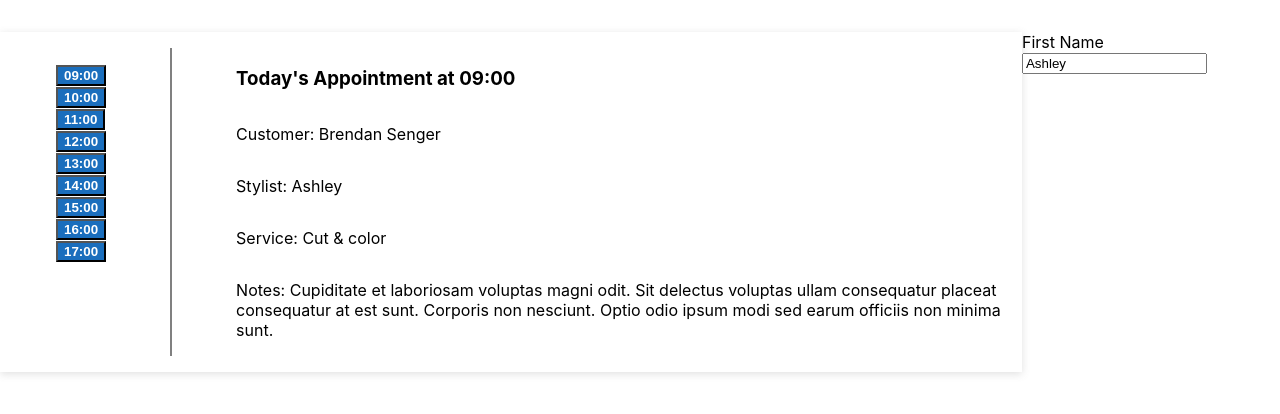
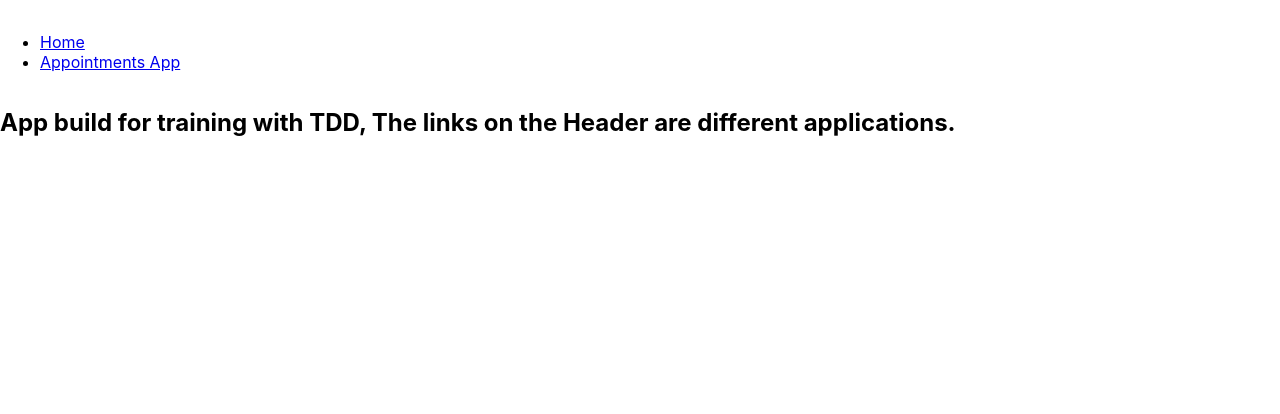
Before and after one commit to GersonEC/training-react-tdd, a React (Create React App) app: page / in a window 1280 px wide. Shown: the top 414 px of the page. Built offline with nearby package versions, Linux system fonts and the light colour scheme.

Commit message:
Add routing between apps.

```diff
--- a/package.json
+++ b/package.json
@@ -13,6 +13,8 @@
     "faker": "^5.5.3",
     "react": "^17.0.2",
     "react-dom": "^17.0.2",
+    "react-router": "^5.2.0",
+    "react-router-dom": "^5.2.0",
     "react-scripts": "4.0.3",
     "typescript": "^4.1.2",
     "web-vitals": "^1.0.1"
@@ -42,6 +44,8 @@
     ]
   },
   "devDependencies": {
-    "@types/faker": "^5.5.7"
+    "@types/faker": "^5.5.7",
+    "@types/react-router": "^5.1.16",
+    "@types/react-router-dom": "^5.1.8"
   }
 }
--- a/src/App.css
+++ b/src/App.css
@@ -1,5 +1,6 @@
 .app {
   display: flex;
+  flex-direction: column;
   justify-content: center;
-  padding-top: 2rem;
+  padding-top: 1rem;
 }
--- a/src/App.tsx
+++ b/src/App.tsx
@@ -1,14 +1,30 @@
 import React from "react";
-import { AppointmentsDayView } from "./components/AppoimentsDayView";
-import { mockAppointments } from "./utils/mockData";
+import { BrowserRouter as Router, Route, Switch } from "react-router-dom";
 import "./App.css";
-import { CustomerForm } from "./components/CustomerForm";
+import { Header } from "./components/Header";
+import { AppointmentsApp } from "./pages/AppointmentsApp";
+import { Home } from "./pages/Home";
+
+const Routes = () => {
+  return (
+    <Switch>
+      <Route exact path="/">
+        <Home />
+      </Route>
+      <Route path="/appointments">
+        <AppointmentsApp />
+      </Route>
+    </Switch>
+  );
+};
 
 function App() {
   return (
     <div className="app">
-      <AppointmentsDayView appointments={mockAppointments} />
-      <CustomerForm firstName="Ashley" onSubmit={() => {}} />
+      <Router>
+        <Header />
+        <Routes />
+      </Router>
     </div>
   );
 }
--- a/src/components/CustomerForm.tsx
+++ b/src/components/CustomerForm.tsx
@@ -1,4 +1,4 @@
-import React, { SyntheticEvent, useState } from "react";
+import React, { useState } from "react";
 
 interface CustomerFormProps {
   firstName: string;
--- /dev/null
+++ b/src/components/Header.tsx
@@ -0,0 +1,16 @@
+import { Link } from "react-router-dom";
+
+export function Header() {
+  return (
+    <div>
+      <ul>
+        <li>
+          <Link to="/">Home</Link>
+        </li>
+        <li>
+          <Link to="/appointments">Appointments App</Link>
+        </li>
+      </ul>
+    </div>
+  );
+}
--- /dev/null
+++ b/src/pages/AppointmentsApp.tsx
@@ -0,0 +1,12 @@
+import { AppointmentsDayView } from "../components/AppoimentsDayView";
+import { CustomerForm } from "../components/CustomerForm";
+import { mockAppointments } from "../utils/mockData";
+
+export function AppointmentsApp() {
+  return (
+    <div>
+      <AppointmentsDayView appointments={mockAppointments} />
+      <CustomerForm firstName="Ashley" onSubmit={() => {}} />
+    </div>
+  );
+}
--- /dev/null
+++ b/src/pages/Home.tsx
@@ -0,0 +1,10 @@
+export function Home() {
+  return (
+    <div>
+      <h2>
+        App build for training with TDD, The links on the Header are different
+        applications.
+      </h2>
+    </div>
+  );
+}
```
Also changed, not shown: 1 other file (tests, documents, lock files or other folders).
